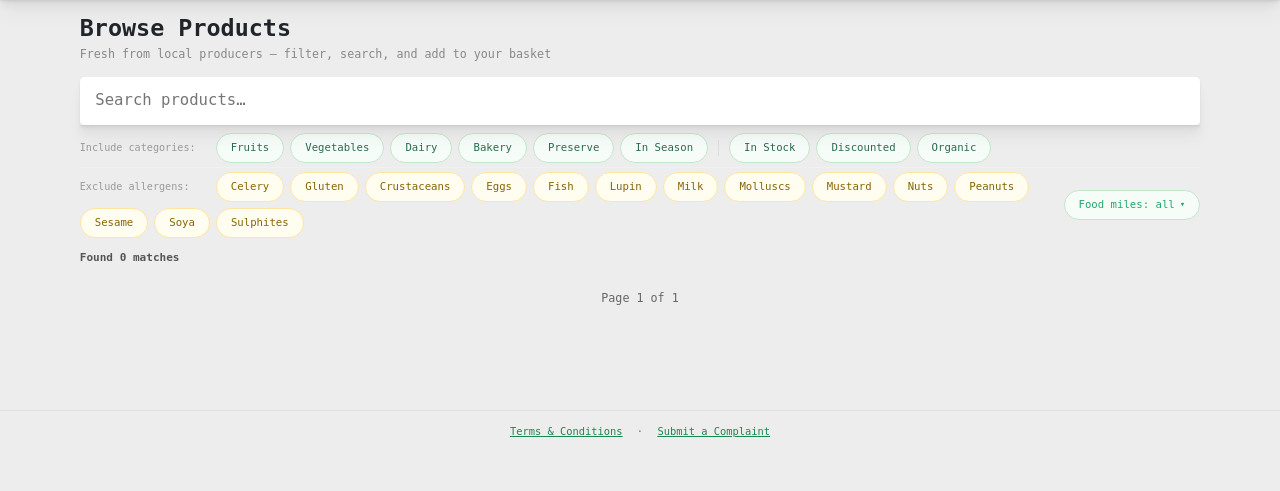
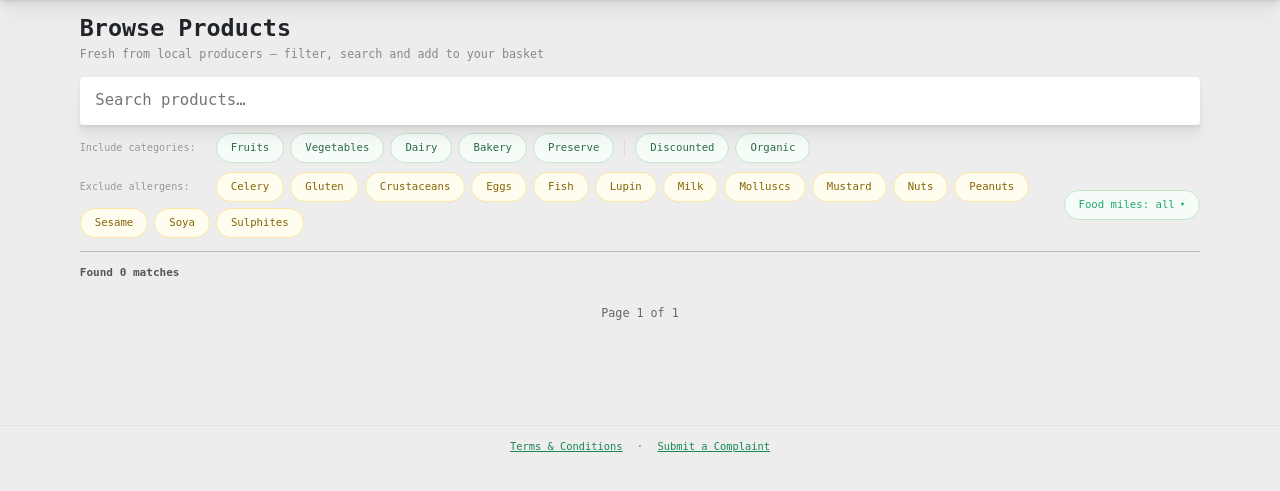
Before and after one commit to SkProGL/marketplace, a Django app: page / in a window 1280 px wide. Shown: the part 50-541 px from the top of the page. Run offline with Django 5.2, Linux system fonts and the light colour scheme; data that the repository does not hold is empty; some libraries are stand-ins or nearby versions.

Commit message:
Remove purposeless buttons

```diff
--- a/marketplace_platform/core/templates/home.html
+++ b/marketplace_platform/core/templates/home.html
@@ -6,7 +6,7 @@
 
 <div class="home-header">
   <h1>Browse Products</h1>
-  <p>Fresh from local producers &mdash; filter, search, and add to your basket</p>
+  <p>Fresh from local producers &mdash; filter, search and add to your basket</p>
 </div>
 
 <form method="GET" action="">
@@ -33,15 +33,8 @@
     <input type="checkbox" id="preserve" name="category" value="Preserve"
            {% if "Preserve" in selected_categories %}checked{% endif %}>
     <label for="preserve">Preserve</label>
-    <input type="checkbox" id="in_season" name="in_season" value="1"
-           {% if in_season %}checked{% endif %}>
-    <label for="in_season">In Season</label>
-
     <span class="home-filter-divider"></span>
 
-    <input type="checkbox" id="stock" name="in_stock" value="1"
-           {% if in_stock %}checked{% endif %}>
-    <label for="stock">In Stock</label>
     <input type="checkbox" id="discount" name="discounted" value="1"
            {% if discounted %}checked{% endif %}>
     <label for="discount">Discounted</label>
@@ -64,7 +57,7 @@
   </div>
 </form>
 
-
+<hr>
 <div class="home-results">
   <b>Found {{ total_count }} matches</b>
   <p id="search-suggestion" {% if not suggestion %}style="display:none"{% endif %}>
```
